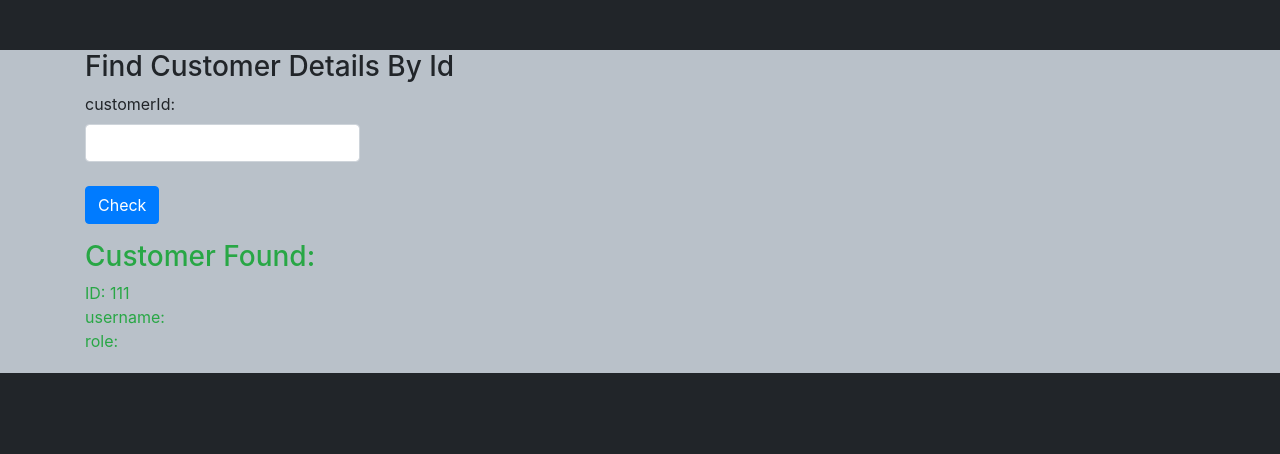
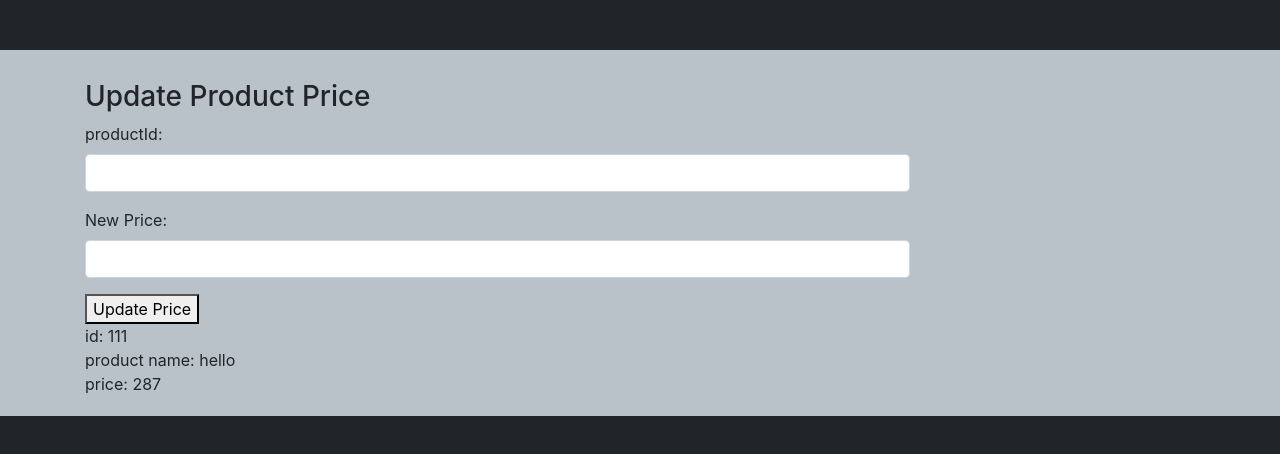
Before and after one commit to jatint17/userms_clientside, a React (Create React App) app: page / in a window 1280 px wide. Shown: the top 454 px of the page. Built offline with nearby package versions, Linux system fonts and the light colour scheme.

Commit message:
Added response object and styling mods

```diff
--- a/src/App.js
+++ b/src/App.js
@@ -23,7 +23,7 @@ function App() {
 
                     <div className="col-md-9">
 
-                        <FindCustomerById/>
+                        <UpdatePrice/>
 
                     </div>
                 </div>
--- a/src/component/UpdatePrice.js
+++ b/src/component/UpdatePrice.js
@@ -45,7 +45,8 @@ export default function UpdatePrice() {
     }
 
     return (
-        <div>
+        <div className={commonStyle1.margintop30}>
+            <h3>Update Product Price</h3>
             <div>
                 <form>
                     <div className="form-group">
```
